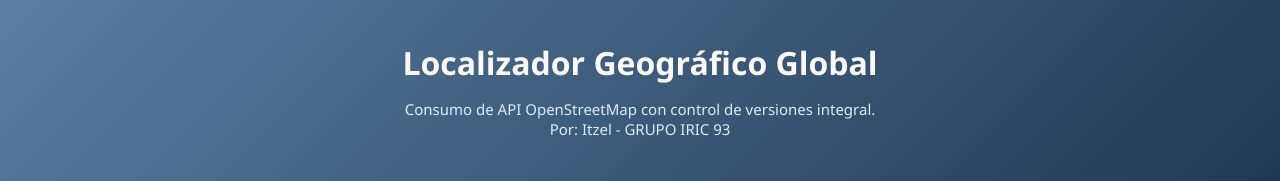
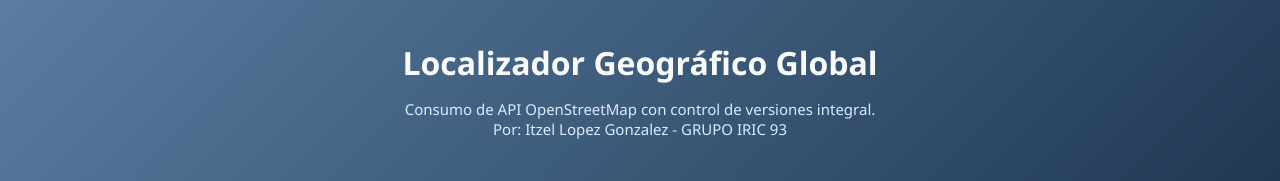
Before and after one commit to itzelgon/app-meteorologica, a plain HTML site: page index.html in a window 1280 px wide. Shown: the top 181 px of the page. Drawn offline with nearby package versions, Linux system fonts and the light colour scheme.

Commit message:
docs: personalizacion de la interfaz con mi nombre y grupo

```diff
--- a/index.html
+++ b/index.html
@@ -15,7 +15,7 @@
         <p>
             Consumo de API OpenStreetMap con control de versiones integral.
             <br>
-            Por: Itzel - GRUPO IRIC 93
+            Por: Itzel Lopez Gonzalez - GRUPO IRIC 93
         </p>
     </header>
     <main>
```
